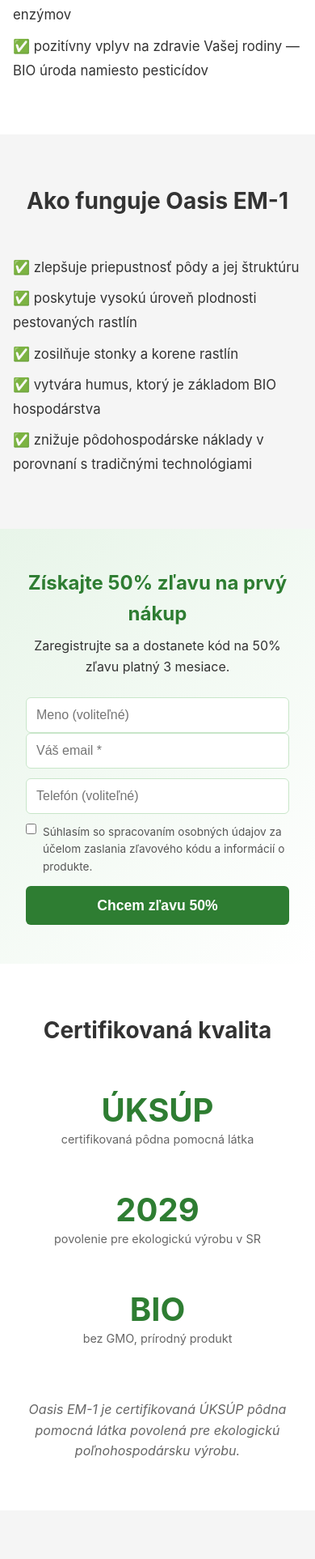
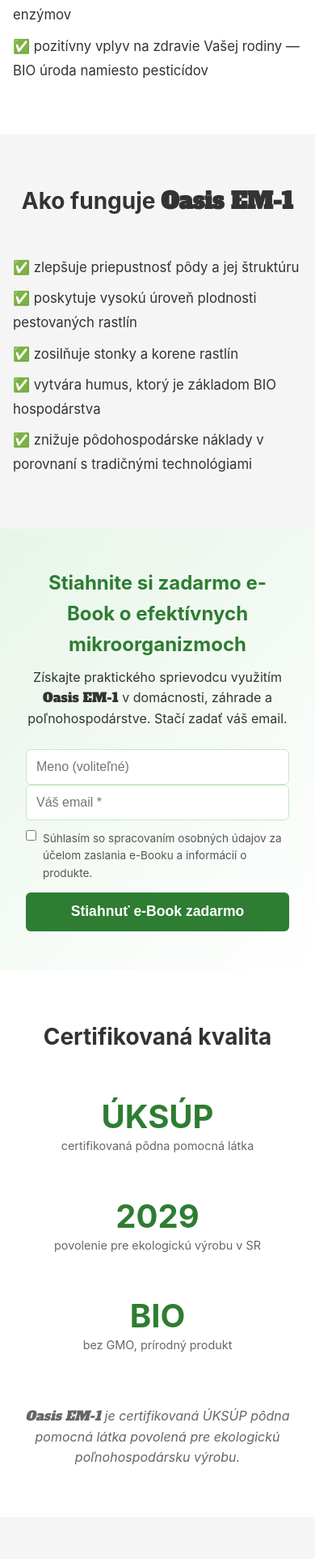
Before and after one commit to rauschiccsk/emcenter-web, a Python web app: template app/templates/index.html in a window 390 px wide. Shown: the part 2040-3965 px from the top of the page at 81% size. Run offline with Jinja, Linux system fonts and the light colour scheme; the template is opened without the code that fills it, so the values that code supplies are empty.

Commit message:
feat(eshop): UX polish — sticky header, funnel flow, e-Book lead capture, brand typography
- Fix: Nginx no-cache headers to prevent cached 301 redirect
- Sticky header with EM Center logo and cart icon with badge
- Funnel discipline: PDF links get rel=noopener noreferrer
- Lead capture pivot: e-Book instead of 50% discount (backend unchanged)
- Brand typography: Alfa Slab One font for 'Oasis EM-1' via Google Fonts
- Discount code UI removed from checkout (backend logic preserved)
- Phone field removed from lead capture form

Co-Authored-By: Claude Opus 4.6 <noreply@anthropic.com>

```diff
--- a/app/templates/index.html
+++ b/app/templates/index.html
@@ -11,6 +11,9 @@
     <meta property="og:type" content="website">
     <meta property="og:image" content="https://emcenter.sk/static/images/oasis-em1-logo.png">
     <link rel="icon" type="image/png" sizes="32x32" href="/static/images/favicon-32.png">
+    <link rel="preconnect" href="https://fonts.googleapis.com">
+    <link rel="preconnect" href="https://fonts.gstatic.com" crossorigin>
+    <link href="https://fonts.googleapis.com/css2?family=Alfa+Slab+One&display=swap" rel="stylesheet">
     <link rel="stylesheet" href="/static/css/style.css">
 </head>
 <body>
@@ -27,6 +30,9 @@
             <a href="#faq" class="nav-link">FAQ</a>
             <a href="#produkty" class="btn btn-primary btn-sm nav-cta">Objednať</a>
         </nav>
+        <a href="#checkout" class="header-cart" id="headerCart" title="Košík">
+            🛒 <span class="cart-badge" id="cartBadge" style="display:none;">0</span>
+        </a>
         <button class="hamburger" id="hamburger" aria-label="Menu">
             <span></span>
             <span></span>
@@ -52,7 +58,7 @@
 <!-- SECTION 2: Benefits -->
 <section class="benefits" id="benefity">
     <div class="container">
-        <h2 class="section-title fade-in">Prečo OASIS EM-1?</h2>
+        <h2 class="section-title fade-in">Prečo <span class="brand-name">OASIS EM-1</span>?</h2>
         <div class="benefits-grid">
             <div class="benefit-card fade-in">
                 <div class="benefit-icon">
@@ -103,7 +109,7 @@
 <!-- SECTION 3: How It Works -->
 <section class="how-it-works" id="ako-funguje">
     <div class="container">
-        <h2 class="section-title fade-in">Ako funguje Oasis EM-1</h2>
+        <h2 class="section-title fade-in">Ako funguje <span class="brand-name">Oasis EM-1</span></h2>
         <div class="checklist fade-in">
             <div class="checklist-item">✅ zlepšuje priepustnosť pôdy a jej štruktúru</div>
             <div class="checklist-item">✅ poskytuje vysokú úroveň plodnosti pestovaných rastlín</div>
@@ -114,32 +120,27 @@
     </div>
 </section>
 
-<!-- SECTION: Lead Capture -->
+<!-- SECTION: Lead Capture (e-Book) -->
 <section id="lead-capture" class="lead-capture-section">
     <div class="container">
-        <h2>Získajte 50% zľavu na prvý nákup</h2>
-        <p>Zaregistrujte sa a dostanete kód na 50% zľavu platný 3 mesiace.</p>
+        <h2>Stiahnite si zadarmo e-Book o efektívnych mikroorganizmoch</h2>
+        <p>Získajte praktického sprievodcu využitím <span class="brand-name">Oasis EM-1</span> v domácnosti, záhrade a poľnohospodárstve. Stačí zadať váš email.</p>
         <form id="leadForm" class="lead-form" novalidate>
             <div class="form-row">
                 <input type="text" id="leadFirstName" name="first_name" placeholder="Meno (voliteľné)">
                 <input type="email" id="leadEmail" name="email" placeholder="Váš email *" required>
             </div>
-            <div class="form-row">
-                <input type="tel" id="leadPhone" name="phone" placeholder="Telefón (voliteľné)">
-            </div>
             <div class="form-row gdpr-row">
                 <label>
                     <input type="checkbox" id="leadGdpr" name="gdpr_consent" required>
-                    Súhlasím so spracovaním osobných údajov za účelom zaslania zľavového kódu a informácií o produkte.
+                    Súhlasím so spracovaním osobných údajov za účelom zaslania e-Booku a informácií o produkte.
                 </label>
             </div>
-            <button type="submit" class="btn-lead">Chcem zľavu 50%</button>
+            <button type="submit" class="btn-lead">Stiahnuť e-Book zadarmo</button>
         </form>
         <div id="leadSuccess" class="lead-success" style="display:none;">
             <h3>Ďakujeme!</h3>
-            <p>Váš zľavový kód: <strong id="discountCode"></strong></p>
-            <p>Kód je platný do <span id="discountExpiry"></span>.</p>
-            <p>Poslali sme Vám ho aj na email.</p>
+            <p>E-Book vám pošleme na zadaný email.</p>
         </div>
         <div id="leadError" class="lead-error" style="display:none;"></div>
     </div>
@@ -164,7 +165,7 @@
             </div>
         </div>
         <div class="cert-notice fade-in">
-            <p>Oasis EM-1 je certifikovaná ÚKSÚP pôdna pomocná látka povolená pre ekologickú poľnohospodársku výrobu.</p>
+            <p><span class="brand-name">Oasis EM-1</span> je certifikovaná ÚKSÚP pôdna pomocná látka povolená pre ekologickú poľnohospodársku výrobu.</p>
         </div>
     </div>
 </section>
@@ -222,14 +223,6 @@
         <form id="checkout-form" novalidate>
             <!-- Objednané produkty (sumarizácia) -->
             <div class="checkout-summary" id="checkout-summary"></div>
-
-            <!-- Zľavový kód -->
-            <div class="form-group-title">Zľavový kód</div>
-            <div class="discount-row">
-                <input type="text" id="discountCodeInput" placeholder="Zľavový kód (voliteľné)">
-                <button type="button" id="validateDiscount" class="btn-validate">Overiť</button>
-                <span id="discountStatus"></span>
-            </div>
 
             <!-- Kontaktné údaje -->
             <div class="form-group-title">Kontaktné údaje</div>
@@ -433,16 +426,16 @@
         <div class="faq-list">
             <div class="faq-item fade-in">
                 <button class="faq-question" aria-expanded="false">
-                    <span>Čo je Oasis EM-1?</span>
+                    <span>Čo je <span class="brand-name">Oasis EM-1</span>?</span>
                     <svg class="faq-chevron" viewBox="0 0 24 24" fill="none" stroke="currentColor" stroke-width="2.5" stroke-linecap="round" stroke-linejoin="round"><polyline points="6 9 12 15 18 9"/></svg>
                 </button>
                 <div class="faq-answer">
-                    <p>Oasis EM-1 je vodný roztok obsahujúci symbiotické komplexy špeciálne zvolených prírodných živých mikroorganizmov — probiotické baktérie, fotosyntézne baktérie, dusíkofixujúce baktérie a droždie. Neobsahuje GMO.</p>
+                    <p><span class="brand-name">Oasis EM-1</span> je vodný roztok obsahujúci symbiotické komplexy špeciálne zvolených prírodných živých mikroorganizmov — probiotické baktérie, fotosyntézne baktérie, dusíkofixujúce baktérie a droždie. Neobsahuje GMO.</p>
                 </div>
             </div>
             <div class="faq-item fade-in">
                 <button class="faq-question" aria-expanded="false">
-                    <span>Ako sa Oasis EM-1 používa?</span>
+                    <span>Ako sa <span class="brand-name">Oasis EM-1</span> používa?</span>
                     <svg class="faq-chevron" viewBox="0 0 24 24" fill="none" stroke="currentColor" stroke-width="2.5" stroke-linecap="round" stroke-linejoin="round"><polyline points="6 9 12 15 18 9"/></svg>
                 </button>
                 <div class="faq-answer">
@@ -460,11 +453,11 @@
             </div>
             <div class="faq-item fade-in">
                 <button class="faq-question" aria-expanded="false">
-                    <span>Je Oasis EM-1 certifikovaný?</span>
+                    <span>Je <span class="brand-name">Oasis EM-1</span> certifikovaný?</span>
                     <svg class="faq-chevron" viewBox="0 0 24 24" fill="none" stroke="currentColor" stroke-width="2.5" stroke-linecap="round" stroke-linejoin="round"><polyline points="6 9 12 15 18 9"/></svg>
                 </button>
                 <div class="faq-answer">
-                    <p>Áno, Oasis EM-1 má certifikát hnojiva č. 1555 vydaný ÚKSÚP a povolenie na použitie v systéme ekologickej poľnohospodárskej výroby v SR do roku 2029.</p>
+                    <p>Áno, <span class="brand-name">Oasis EM-1</span> má certifikát hnojiva č. 1555 vydaný ÚKSÚP a povolenie na použitie v systéme ekologickej poľnohospodárskej výroby v SR do roku 2029.</p>
                 </div>
             </div>
             <div class="faq-item fade-in">
@@ -494,15 +487,15 @@
     <div class="container">
         <h2 class="section-title fade-in">Dokumenty na stiahnutie</h2>
         <div class="documents-grid fade-in">
-            <a href="/static/downloads/oasis-em1-pribalovy-letak.pdf" target="_blank" class="document-card">
+            <a href="/static/downloads/oasis-em1-pribalovy-letak.pdf" target="_blank" rel="noopener noreferrer" class="document-card">
                 <svg viewBox="0 0 24 24" fill="none" stroke="#2E7D32" stroke-width="2" width="32" height="32"><path d="M14 2H6a2 2 0 0 0-2 2v16a2 2 0 0 0 2 2h12a2 2 0 0 0 2-2V8z"/><polyline points="14 2 14 8 20 8"/><line x1="16" y1="13" x2="8" y2="13"/><line x1="16" y1="17" x2="8" y2="17"/></svg>
                 <span>Príbalový leták</span>
             </a>
-            <a href="/static/downloads/oasis-em1-certifikat-uksup-2024.pdf" target="_blank" class="document-card">
+            <a href="/static/downloads/oasis-em1-certifikat-uksup-2024.pdf" target="_blank" rel="noopener noreferrer" class="document-card">
                 <svg viewBox="0 0 24 24" fill="none" stroke="#2E7D32" stroke-width="2" width="32" height="32"><path d="M14 2H6a2 2 0 0 0-2 2v16a2 2 0 0 0 2 2h12a2 2 0 0 0 2-2V8z"/><polyline points="14 2 14 8 20 8"/><line x1="16" y1="13" x2="8" y2="13"/><line x1="16" y1="17" x2="8" y2="17"/></svg>
                 <span>Certifikát ÚKSÚP 2024</span>
             </a>
-            <a href="/static/downloads/oasis-em1-ekologicka-vyroba.pdf" target="_blank" class="document-card">
+            <a href="/static/downloads/oasis-em1-ekologicka-vyroba.pdf" target="_blank" rel="noopener noreferrer" class="document-card">
                 <svg viewBox="0 0 24 24" fill="none" stroke="#2E7D32" stroke-width="2" width="32" height="32"><path d="M14 2H6a2 2 0 0 0-2 2v16a2 2 0 0 0 2 2h12a2 2 0 0 0 2-2V8z"/><polyline points="14 2 14 8 20 8"/><line x1="16" y1="13" x2="8" y2="13"/><line x1="16" y1="17" x2="8" y2="17"/></svg>
                 <span>Ekologická výroba</span>
             </a>
@@ -523,7 +516,7 @@
 <section class="final-cta">
     <div class="container fade-in">
         <h2 class="section-title">Začnite s prírodným pestovaním ešte dnes</h2>
-        <a href="#produkty" class="btn btn-primary btn-lg">Objednať OASIS EM-1</a>
+        <a href="#produkty" class="btn btn-primary btn-lg">Objednať <span class="brand-name">OASIS EM-1</span></a>
         <div class="trust-badges">
             <div class="trust-badge">
                 <svg viewBox="0 0 24 24" fill="none" stroke="#2E7D32" stroke-width="2" stroke-linecap="round" stroke-linejoin="round"><rect x="3" y="11" width="18" height="11" rx="2" ry="2"/><path d="M7 11V7a5 5 0 0 1 10 0v4"/></svg>
@@ -564,9 +557,9 @@
             <div class="footer-col">
                 <h4>Dokumenty</h4>
                 <ul>
-                    <li><a href="/static/downloads/oasis-em1-pribalovy-letak.pdf" target="_blank">Príbalový leták</a></li>
-                    <li><a href="/static/downloads/oasis-em1-certifikat-uksup-2024.pdf" target="_blank">Certifikát ÚKSÚP</a></li>
-                    <li><a href="/static/downloads/oasis-em1-ekologicka-vyroba.pdf" target="_blank">Ekologická výroba</a></li>
+                    <li><a href="/static/downloads/oasis-em1-pribalovy-letak.pdf" target="_blank" rel="noopener noreferrer">Príbalový leták</a></li>
+                    <li><a href="/static/downloads/oasis-em1-certifikat-uksup-2024.pdf" target="_blank" rel="noopener noreferrer">Certifikát ÚKSÚP</a></li>
+                    <li><a href="/static/downloads/oasis-em1-ekologicka-vyroba.pdf" target="_blank" rel="noopener noreferrer">Ekologická výroba</a></li>
                 </ul>
             </div>
         </div>
--- a/static/css/style.css
+++ b/static/css/style.css
@@ -71,6 +71,11 @@ ul {
     margin-bottom: 40px;
 }
 
+/* === Brand Typography === */
+.brand-name {
+    font-family: 'Alfa Slab One', serif;
+}
+
 /* === Fade-in Animation === */
 .fade-in {
     opacity: 0;
--- a/static/js/main.js
+++ b/static/js/main.js
@@ -284,6 +284,30 @@
     var cartBody = document.getElementById("cart-body");
     var cartTotalPrice = document.getElementById("cart-total-price");
 
+    function updateCartBadge() {
+        var badge = document.getElementById("cartBadge");
+        if (badge && typeof cart !== "undefined") {
+            var count = cart.reduce(function (sum, item) { return sum + item.quantity; }, 0);
+            badge.textContent = count;
+            badge.style.display = count > 0 ? "flex" : "none";
+        }
+    }
+
+    // Header cart click — scroll to checkout/cart
+    var headerCartEl = document.getElementById("headerCart");
+    if (headerCartEl) {
+        headerCartEl.addEventListener("click", function (e) {
+            e.preventDefault();
+            var target = document.getElementById("kosik");
+            if (target && target.style.display !== "none") {
+                target.scrollIntoView({ behavior: "smooth" });
+            } else {
+                var prodSection = document.getElementById("produkty");
+                if (prodSection) prodSection.scrollIntoView({ behavior: "smooth" });
+            }
+        });
+    }
+
     function addToCart(sku, name, price, quantity) {
         // Check if SKU already in cart
         var found = false;
@@ -306,6 +330,7 @@
     }
 
     function updateCartDisplay() {
+        updateCartBadge();
         if (cart.length === 0) {
             cartSection.style.display = "none";
             // Hide checkout if cart is empty
@@ -509,7 +534,7 @@
             items: cart.map(function (item) { return { sku: item.sku, quantity: item.quantity }; }),
             payment_method: document.querySelector('input[name="payment_method"]:checked').value,
             note: document.getElementById("order_note").value.trim(),
-            discount_code: window._discountCode || null,
+            discount_code: null,
             lang: "sk"
         };
 
@@ -577,7 +602,7 @@
         var body = {
             email: email,
             first_name: document.getElementById("leadFirstName").value.trim() || null,
-            phone: document.getElementById("leadPhone").value.trim() || null,
+            phone: null,
             gdpr_consent: gdpr
         };
         try {
@@ -587,15 +612,12 @@
                 body: JSON.stringify(body)
             });
             if (resp.status === 201) {
-                var data = await resp.json();
-                document.getElementById("discountCode").textContent = data.discount_code;
-                document.getElementById("discountExpiry").textContent =
-                    new Date(data.expires_at).toLocaleDateString("sk-SK");
+                // Backend returns discount_code but we ignore it — e-Book pivot
                 document.getElementById("leadForm").style.display = "none";
                 document.getElementById("leadSuccess").style.display = "block";
                 document.getElementById("leadError").style.display = "none";
             } else if (resp.status === 409) {
-                showLeadError("Tento email je už zaregistrovaný. Skontrolujte svoj email pre zľavový kód.");
+                showLeadError("Tento email je už zaregistrovaný. Skontrolujte svoj email.");
             } else {
                 var errData = await resp.json();
                 showLeadError(errData.detail || "Nastala chyba. Skúste to znova.");
@@ -614,29 +636,8 @@
     }
 
     // =========================================
-    // 10. DISCOUNT CODE VALIDATION
+    // 10. DISCOUNT CODE VALIDATION (removed — e-Book pivot)
     // =========================================
-
-    document.getElementById("validateDiscount")?.addEventListener("click", async function () {
-        var code = document.getElementById("discountCodeInput").value.trim();
-        if (!code) return;
-        try {
-            var resp = await fetch("/api/leads/validate/" + encodeURIComponent(code));
-            var data = await resp.json();
-            var status = document.getElementById("discountStatus");
-            if (data.valid) {
-                status.textContent = "\u2705 Zľava " + data.discount_percentage + "% bude aplikovaná";
-                status.className = "discount-valid";
-                window._discountCode = code;
-            } else {
-                status.textContent = "\u274c " + data.message;
-                status.className = "discount-invalid";
-                window._discountCode = null;
-            }
-        } catch (err) {
-            document.getElementById("discountStatus").textContent = "\u274c Chyba pri overení";
-        }
-    });
 
     // =========================================
     // 11. Init — load products on DOMContentLoaded
```
Also changed, not shown: other parts of static/css/style.css (+32 -0 lines).
